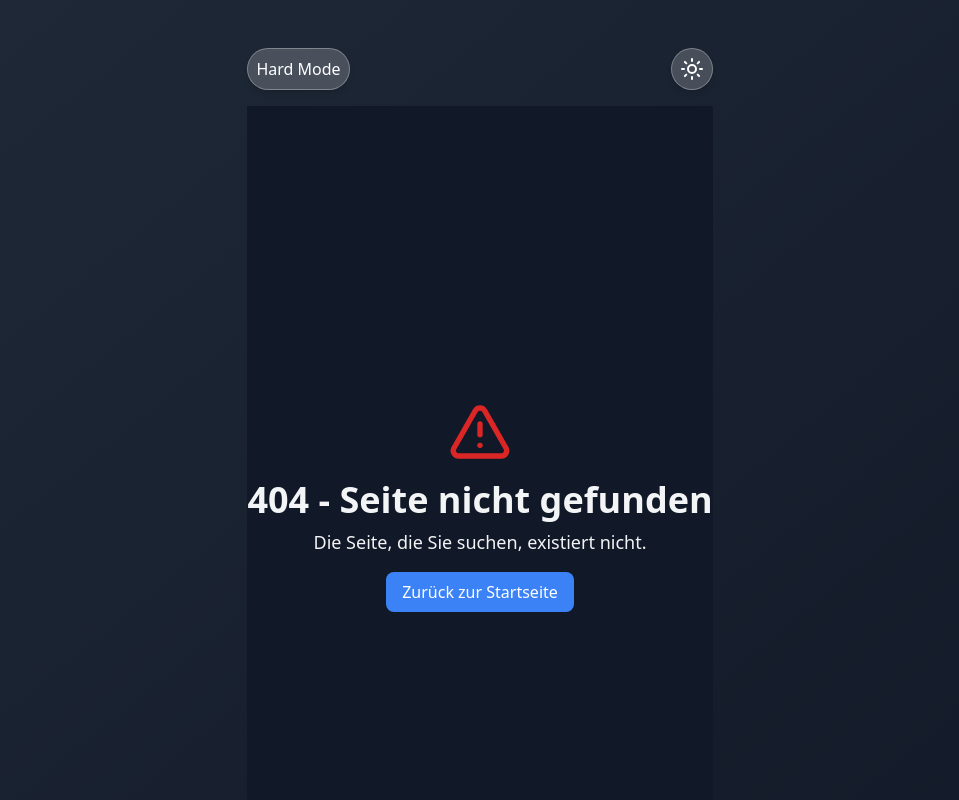
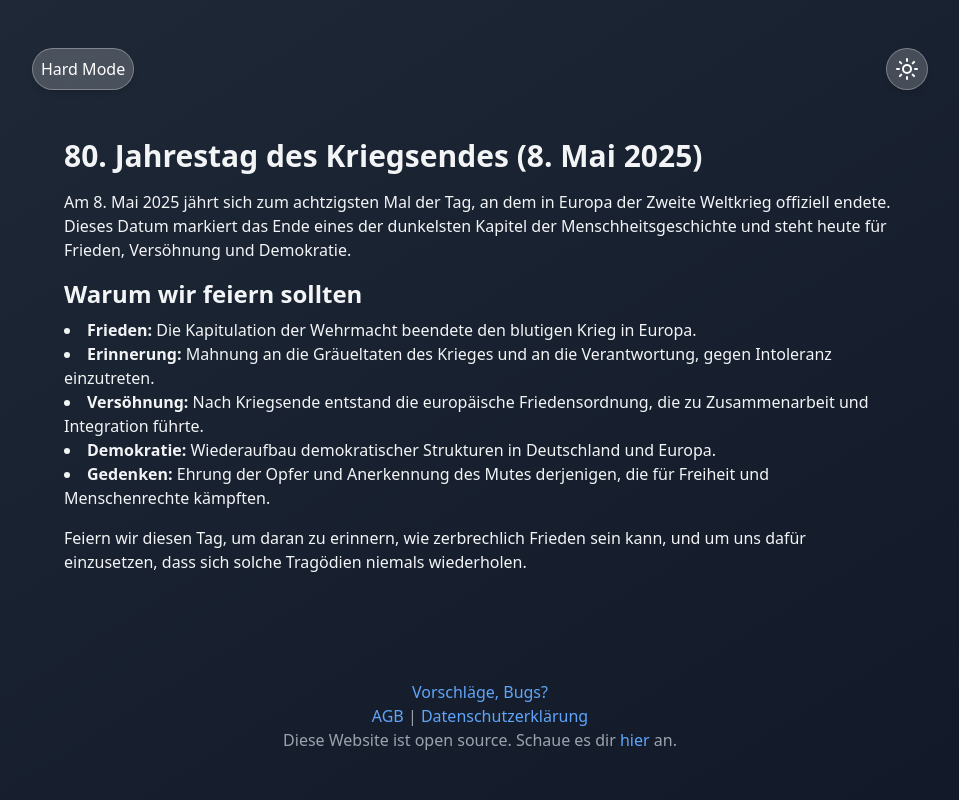
Before and after one commit to Zzackllack/Politk-Projekt, a React (Vite) app: page /80-jahriges-kriegsende in a window 1280 px wide. Shown: the top 800 px of the page, without its empty margins (160-1119 px from the left). Built offline with nearby package versions, Linux system fonts and the light colour scheme.

Commit message:
Add AchtzigJaehrigesKriegsende page and route to App component

```diff
--- a/src/App.tsx
+++ b/src/App.tsx
@@ -9,6 +9,7 @@ import AGB from "./pages/agb";
 import Datenschutzerklaerung from "./pages/datenschutzerklaerung";
 import NotFound from "./pages/NotFound";
 import { Sparkles, Sun, Moon, AlertTriangle } from "lucide-react";
+import AchtzigJaehrigesKriegsende from "./pages/AchtzigJaehrigesKriegsende";
 
 export default function App() {
   const [darkMode, setDarkMode] = useState(true);
@@ -122,6 +123,7 @@ export default function App() {
               path="/datenschutzerklaerung"
               element={<Datenschutzerklaerung />}
             />
+            <Route path="/80-jahriges-kriegsende" element={<AchtzigJaehrigesKriegsende />} />
             <Route path="*" element={<NotFound />} /> {/* Catch-all route for 404 */}
           </Routes>
         </div>
--- /dev/null
+++ b/src/pages/AchtzigJaehrigesKriegsende.tsx
@@ -0,0 +1,25 @@
+import React from "react";
+
+const AchtzigJaehrigesKriegsende = () => {
+    return (
+        <div className="max-w-4xl mx-auto p-8">
+            <h1 className="text-3xl font-bold mb-4">80. Jahrestag des Kriegsendes (8. Mai 2025)</h1>
+            <p className="mb-4">
+                Am 8. Mai 2025 jährt sich zum achtzigsten Mal der Tag, an dem in Europa der Zweite Weltkrieg offiziell endete. Dieses Datum markiert das Ende eines der dunkelsten Kapitel der Menschheitsgeschichte und steht heute für Frieden, Versöhnung und Demokratie.
+            </p>
+            <h2 className="text-2xl font-semibold mb-2">Warum wir feiern sollten</h2>
+            <ul className="list-disc list-inside mb-4">
+                <li><strong>Frieden:</strong> Die Kapitulation der Wehrmacht beendete den blutigen Krieg in Europa.</li>
+                <li><strong>Erinnerung:</strong> Mahnung an die Gräueltaten des Krieges und an die Verantwortung, gegen Intoleranz einzutreten.</li>
+                <li><strong>Versöhnung:</strong> Nach Kriegsende entstand die europäische Friedensordnung, die zu Zusammenarbeit und Integration führte.</li>
+                <li><strong>Demokratie:</strong> Wiederaufbau demokratischer Strukturen in Deutschland und Europa.</li>
+                <li><strong>Gedenken:</strong> Ehrung der Opfer und Anerkennung des Mutes derjenigen, die für Freiheit und Menschenrechte kämpften.</li>
+            </ul>
+            <p className="mb-4">
+                Feiern wir diesen Tag, um daran zu erinnern, wie zerbrechlich Frieden sein kann, und um uns dafür einzusetzen, dass sich solche Tragödien niemals wiederholen.
+            </p>
+        </div>
+    );
+};
+
+export default AchtzigJaehrigesKriegsende;
```
